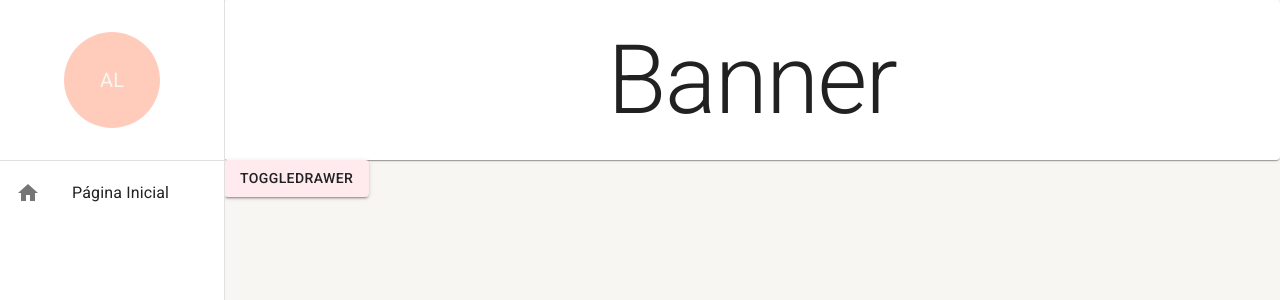
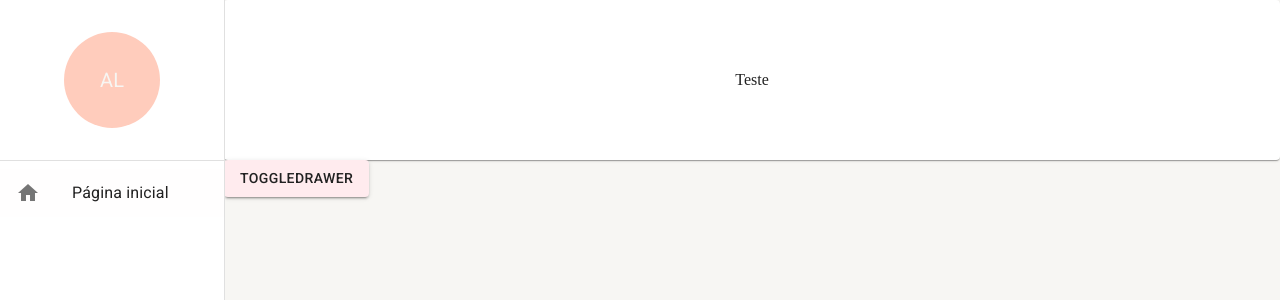
Before and after one commit to Luis-Felipe-Gongora-Garcia/AnchLingerie, a React (Create React App) app: page /pagina-inicial in a window 1280 px wide. Shown: the top 300 px of the page. Built offline with nearby package versions, Linux system fonts and the light colour scheme.

Commit message:
feat: add generic ListItemsMenu

```diff
--- a/src/routes/index.tsx
+++ b/src/routes/index.tsx
@@ -1,9 +1,20 @@
+import { useEffect } from 'react';
 import { Button } from '@mui/material';
 import { Navigate, Route, Routes } from 'react-router-dom';
 import { useDrawerContext } from '../shared/contexts';
 
 export const AppRoutes = () => {
-  const { toggleDrawerOpen } = useDrawerContext();
+  const { toggleDrawerOpen, setDrawerOptions } = useDrawerContext();
+
+  useEffect(() => {
+    setDrawerOptions([
+      {
+        icon: 'home',
+        label: 'Página inicial',
+        path: '/pagina-inicial',
+      },
+    ]);
+  }, []);
 
   return (
     <Routes>
@@ -20,6 +31,10 @@
         }
       />
       <Route path='*' element={<Navigate to='/pagina-inicial' />} />
+      <Route
+        path='/localizacao'
+        element={<Button variant='contained'>Ola</Button>}
+      />
     </Routes>
   );
 };
--- a/src/shared/components/banner/Banner.tsx
+++ b/src/shared/components/banner/Banner.tsx
@@ -16,7 +16,7 @@
       alignItems='center'
       component={Paper}
     >
-      <Typography variant='h1'>Banner</Typography>
+      Teste
     </Box>
   );
 };
--- a/src/shared/components/side-menu/SideMenu.tsx
+++ b/src/shared/components/side-menu/SideMenu.tsx
@@ -1,3 +1,6 @@
+import { deepOrange } from '@mui/material/colors';
+import { useDrawerContext } from '../../contexts';
+import { useMatch, useNavigate, useResolvedPath } from 'react-router-dom';
 import {
   Avatar,
   Box,
@@ -11,19 +14,59 @@
   useMediaQuery,
   useTheme,
 } from '@mui/material';
-import { deepOrange } from '@mui/material/colors';
-import { useDrawerContext } from '../../contexts';
 
 interface ISideMenuProps {
   children?: React.ReactNode;
 }
+
+interface IListItemLinkProps {
+  to: string;
+  icon: string;
+  label: string;
+  onClick: (() => void) | undefined;
+}
+
+const ListItemLink: React.FC<IListItemLinkProps> = ({
+  to,
+  icon,
+  label,
+  onClick,
+}) => {
+  const navigate = useNavigate();
+
+  const resolvedPath = useResolvedPath(to);
+
+  const match = useMatch({ path: resolvedPath.pathname, end: false });
+
+  const handleCLick = () => {
+    navigate(to);
+    onClick?.();
+  };
+
+  return (
+    <ListItemButton
+      // sx={{
+      //   '& .Mui-selected': {
+      //     color: 'purple',
+      //   },
+      // }}
+      selected={!!match}
+      onClick={handleCLick}
+    >
+      <ListItemIcon>
+        <Icon>{icon}</Icon>
+      </ListItemIcon>
+      <ListItemText primary={label} />
+    </ListItemButton>
+  );
+};
 
 export const SideMenu: React.FC<ISideMenuProps> = ({ children }) => {
   const theme = useTheme();
 
   const smDown = useMediaQuery(theme.breakpoints.down('sm'));
 
-  const { isDrawerOpen, toggleDrawerOpen } = useDrawerContext();
+  const { isDrawerOpen, toggleDrawerOpen, drawerOptions } = useDrawerContext();
 
   return (
     <>
@@ -58,12 +101,15 @@
           <Divider />
           <Box flex={1}>
             <List component='nav'>
-              <ListItemButton>
-                <ListItemIcon>
-                  <Icon>home</Icon>
-                </ListItemIcon>
-                <ListItemText primary='Página Inicial' />
-              </ListItemButton>
+              {drawerOptions.map((drawerOptions) => (
+                <ListItemLink
+                  to={drawerOptions.path}
+                  icon={drawerOptions.icon}
+                  key={drawerOptions.path}
+                  label={drawerOptions.label}
+                  onClick={smDown ? toggleDrawerOpen : undefined}
+                />
+              ))}
             </List>
           </Box>
         </Box>
--- a/src/shared/contexts/DrawerContext.tsx
+++ b/src/shared/contexts/DrawerContext.tsx
@@ -3,10 +3,18 @@
 interface IDrawerContextData {
   isDrawerOpen: boolean;
   toggleDrawerOpen: () => void;
+  drawerOptions: IDrawerOptions[];
+  setDrawerOptions: (newDrawerOptions: IDrawerOptions[]) => void;
 }
 
 interface IAppDrawerContextProps {
   children: React.ReactNode;
+}
+
+interface IDrawerOptions {
+  icon: string;
+  path: string;
+  label: string;
 }
 
 const DrawerContext = createContext({} as IDrawerContextData);
@@ -19,13 +27,28 @@
   children,
 }) => {
   const [isDrawerOpen, setIsDrawerOpen] = useState(false);
+  const [drawerOptions, setDrawerOptions] = useState<IDrawerOptions[]>([]);
 
   const toggleDrawerOpen = useCallback(() => {
     setIsDrawerOpen((oldDrawerOpen) => !oldDrawerOpen);
   }, []);
 
+  const handleSetDrawerOptions = useCallback(
+    (newDrawerOptions: IDrawerOptions[]) => {
+      setDrawerOptions(newDrawerOptions);
+    },
+    []
+  );
+
   return (
-    <DrawerContext.Provider value={{ isDrawerOpen, toggleDrawerOpen }}>
+    <DrawerContext.Provider
+      value={{
+        isDrawerOpen,
+        toggleDrawerOpen,
+        drawerOptions,
+        setDrawerOptions: handleSetDrawerOptions,
+      }}
+    >
       {children}
     </DrawerContext.Provider>
   );
```
